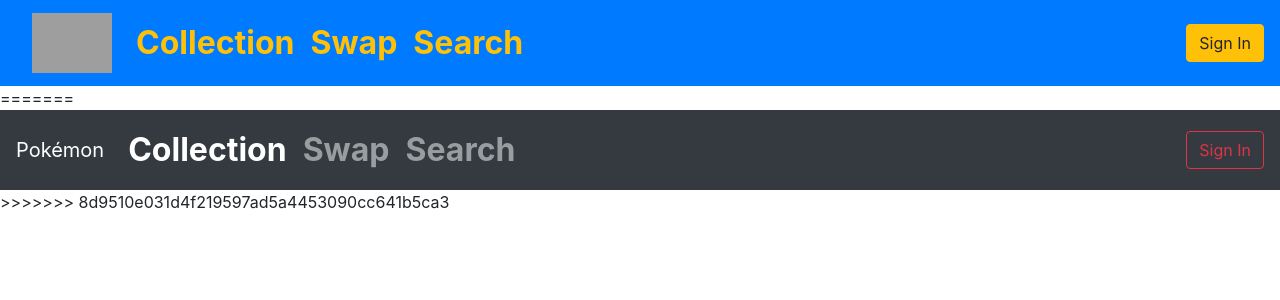
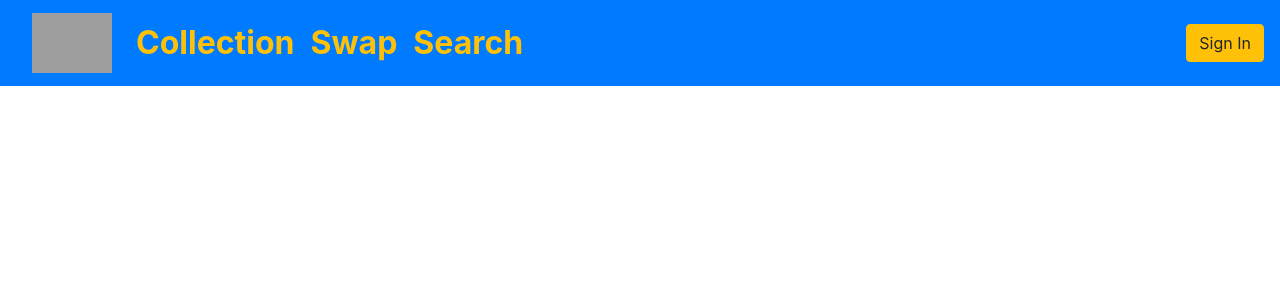
Before and after one commit to ToddCruts/pokemon, an Angular app: page / in a window 1280 px wide. Shown: the top 300 px of the page. Built offline with nearby package versions, Linux system fonts and the light colour scheme; grey boxes are pictures that could not be loaded.

Commit message:
Update navigation.component.html

```diff
--- a/src/app/navigation/navigation.component.html
+++ b/src/app/navigation/navigation.component.html
@@ -19,26 +19,3 @@
       <button class="btn btn-warning my-2 my-sm-0" type="submit">Sign In</button>
   </div>
 </nav>
-
-=======
-<nav class="navbar navbar-expand-lg navbar-dark bg-dark">
-  <button class="navbar-toggler" type="button" data-toggle="collapse" data-target="#navbarTogglerDemo01" aria-controls="navbarTogglerDemo01" aria-expanded="false" aria-label="Toggle navigation">
-    <span class="navbar-toggler-icon"></span>
-  </button>
-  <div class="collapse navbar-collapse" id="navbarTogglerDemo01">
-    <a class="navbar-brand" href="#">Pokémon</a>
-    <ul class="navbar-nav mr-auto mt-2 mt-lg-0">
-      <li class="nav-item active">
-        <a class="nav-link" href="#">Collection<span class="sr-only">(current)</span></a>
-      </li>
-      <li class="nav-item">
-        <a class="nav-link" href="#">Swap</a>
-      </li>
-      <li class="nav-item">
-        <a class="nav-link" href="#">Search</a>
-      </li>
-    </ul>
-      <button class="btn btn-outline-danger my-2 my-sm-0" type="submit">Sign In</button>
-  </div>
-</nav>
->>>>>>> 8d9510e031d4f219597ad5a4453090cc641b5ca3
```
